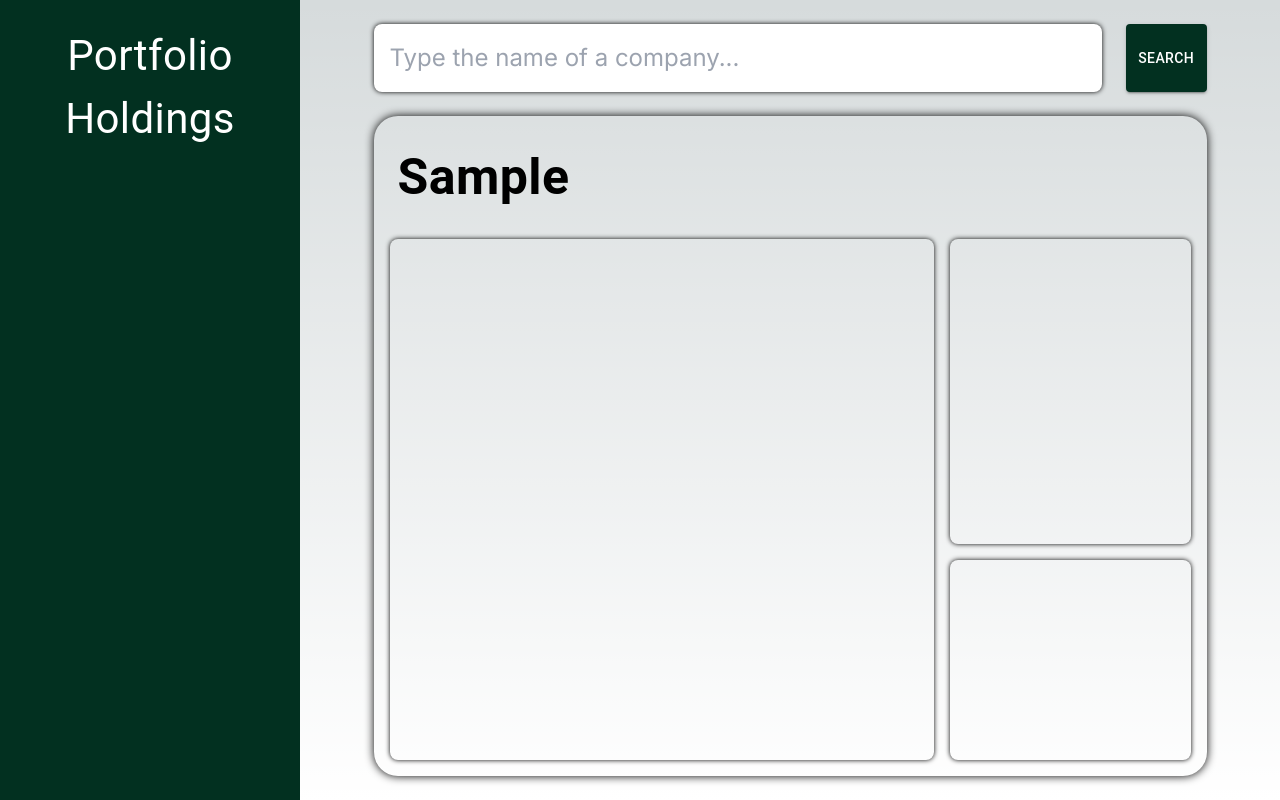
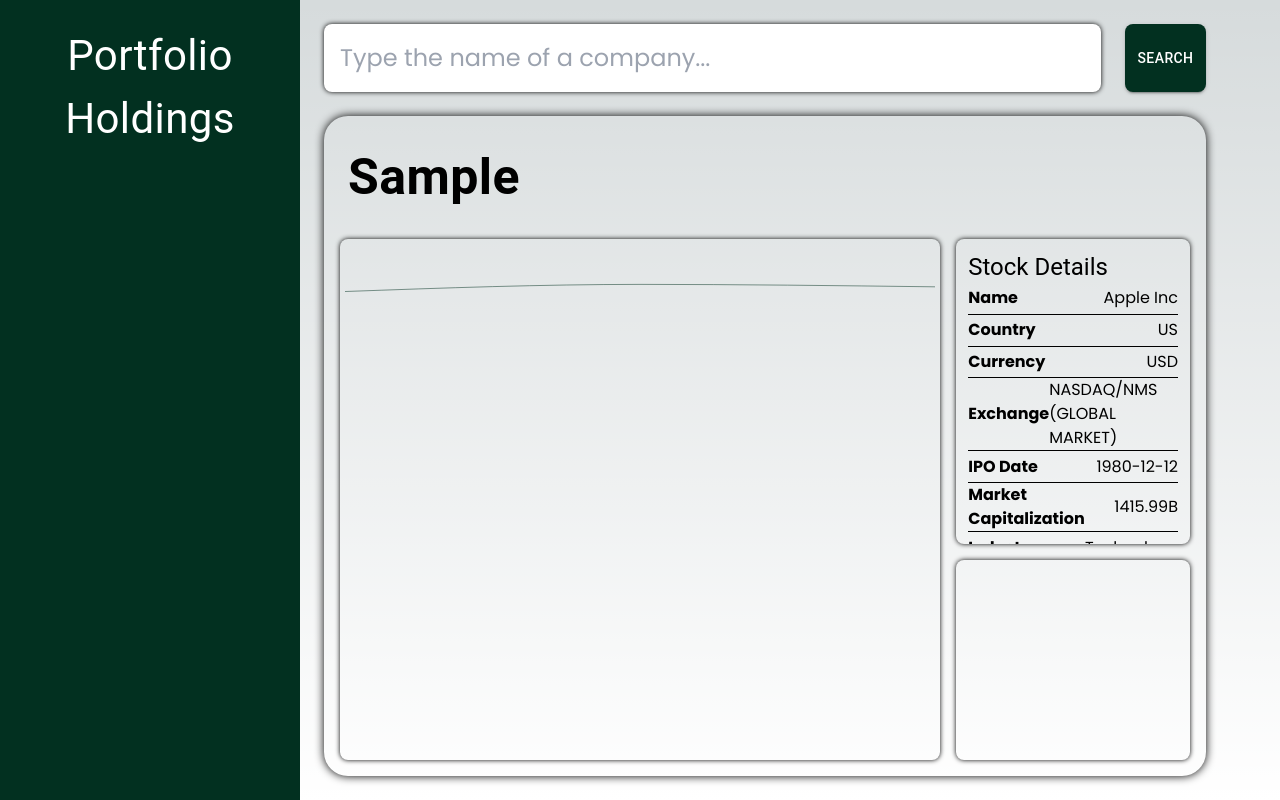
Before and after one commit to whitallee/stocks-for-noobs, a Next.js app: page /dashboard in a window 1280 px wide. Both pictures are taken after typing "Sample" into the empty fields and a click on the button "SEARCH". Built offline with nearby package versions, Linux system fonts and the light colour scheme.

Commit message:
Create basic layout of dashboard with filler code

```diff
--- a/app/components/stock-interface.js
+++ b/app/components/stock-interface.js
@@ -1,17 +1,49 @@
 "use client";
 import { Box, Button, Stack, Typography } from "@mui/material";
 import { useState } from "react";
+import { convertUnixTimestampToDate } from "../helpers/date-helper";
+import {
+  Area,
+  AreaChart,
+  ResponsiveContainer,
+  Tooltip,
+  XAxis,
+  YAxis,
+} from "recharts";
 
-export default function StockInterface({ stockName }) {
+export default function StockInterface({ stockName, givenDetails, chartData }) {
+  const stockDetailsList = {
+    name: "Name",
+    country: "Country",
+    currency: "Currency",
+    exchange: "Exchange",
+    ipo: "IPO Date",
+    marketCapitalization: "Market Capitalization",
+    finnhubIndustry: "Industry",
+  };
+
+  const formatData = () => {
+    return chartData.c.map((item, index) => {
+      return {
+        value: item.toFixed(2),
+        date: convertUnixTimestampToDate(chartData.t[index]),
+      };
+    });
+  };
+
+  const convertMillionToBillion = (number) => {
+    return (number / 1000).toFixed(2);
+  };
+
   return (
     <Box
       border="none"
       borderRadius="24px"
       boxShadow="0px 0px 10px 0px"
       minWidth="300px"
-      width="85%"
+      width="90%"
       flex="1"
-      margin="24px auto"
+      margin="24px"
       padding="16px"
       display="flex"
       flexDirection="column"
@@ -25,6 +57,7 @@ export default function StockInterface({ stockName }) {
         border="none"
         minHeight="50px"
         padding="8px"
+        className="custom-font"
       >
         {stockName}
       </Typography>
@@ -32,17 +65,87 @@ export default function StockInterface({ stockName }) {
       <Box flex="1" display="flex" gap="16px">
         <Box
           flex="1"
+          flexShrink="0"
           border="none"
           borderRadius="8px"
           boxShadow="0px 0px 5px 0px"
-        ></Box>
-        <Stack minWidth="30%" display="flex" flexDirection="column" gap="16px">
+        >
+          <ResponsiveContainer>
+            <defs>
+              <linearGradient id="chartColor" x1="0" y1="0" x2="0" y2="1">
+                <stop offset="5%" stopColor="rgb(199 210 254)" stopOpacity={0.8} />
+                <stop offset="95%" stopColor="rgb(199 210 254)" stopOpacity={0} />
+              </linearGradient>
+            </defs>
+            <AreaChart data={formatData(chartData)}>
+              <Area
+                type="monotone"
+                dataKey="value"
+                stroke="#023020"
+                fillOpacity={1}
+                strokeWidth={0.5}
+                fill="url(chartColor)"
+              >
+                <Tooltip />
+                <XAxis dataKey={"date"} />
+                <YAxis domain={["dataMin", "dataMax"]} />
+              </Area>
+            </AreaChart>
+          </ResponsiveContainer>
+        </Box>
+        <Stack
+          maxWidth="27.5%"
+          display="flex"
+          flexDirection="column"
+          gap="16px"
+        >
           <Box
             flex="1"
             border="none"
             borderRadius="8px"
             boxShadow="0px 0px 5px 0px"
-          ></Box>
+            padding="12px"
+            overflow="auto"
+            className="scrollbar"
+          >
+            <Typography variant="h5" className="custom-font">
+              Stock Details
+            </Typography>
+            <ul
+              style={{
+                width: "100%",
+                height: "100%",
+                display: "flex",
+                flexDirection: "column",
+                justifyContent: "space-between",
+              }}
+              className="divide-y-1"
+            >
+              {Object.keys(stockDetailsList).map((detail) => {
+                return (
+                  <li
+                    key={detail}
+                    style={{
+                      display: "flex",
+                      flex: 1,
+                      justifyContent: "space-between",
+                      alignItems: "center",
+                      borderBottom: "1px solid black",
+                    }}
+                  >
+                    <span>
+                      <strong>{stockDetailsList[detail]}</strong>
+                    </span>
+                    <span>
+                      {detail === "marketCapitalization"
+                        ? `${convertMillionToBillion(givenDetails[detail])}B`
+                        : givenDetails[detail]}
+                    </span>
+                  </li>
+                );
+              })}
+            </ul>
+          </Box>
           <Typography
             border="none"
             borderRadius="8px"
--- /dev/null
+++ b/app/constants/config.js
@@ -0,0 +1,6 @@
+export const chartConfig = {
+    "1D": {days: 1, weeks: 0, months: 0, years: 0, resolution: "1"},
+    "1W": {days: 0, weeks: 1, months: 0, years: 0, resolution: "15"},
+    "1M": {days: 0, weeks: 0, months: 1, years: 0, resolution: "60"},
+    "1Y": {days: 0, weeks: 0, months: 0, years: 1, resolution: "D"},
+}
--- /dev/null
+++ b/app/constants/mock.js
@@ -0,0 +1,87 @@
+export const mockSearchResults = {
+    "count": 4,
+    "result": [
+      {
+        "description": "APPLE INC",
+        "displaySymbol": "AAPL",
+        "symbol": "AAPL",
+        "type": "Common Stock"
+      },
+      {
+        "description": "APPLE INC",
+        "displaySymbol": "AAPL.SW",
+        "symbol": "AAPL.SW",
+        "type": "Common Stock"
+      },
+      {
+        "description": "APPLE INC",
+        "displaySymbol": "APC.BE",
+        "symbol": "APC.BE",
+        "type": "Common Stock"
+      },
+      {
+        "description": "APPLE INC",
+        "displaySymbol": "APC.DE",
+        "symbol": "APC.DE",
+        "type": "Common Stock"
+      }
+    ]
+  }
+
+export const mockCompanyDetails = {
+    "country": "US",
+    "currency": "USD",
+    "exchange": "NASDAQ/NMS (GLOBAL MARKET)",
+    "ipo": "1980-12-12",
+    "marketCapitalization": 1415993,
+    "name": "Apple Inc",
+    "phone": "14089961010",
+    "shareOutstanding": 4375.47998046875,
+    "ticker": "AAPL",
+    "weburl": "https://www.apple.com/",
+    "logo": "https://static.finnhub.io/logo/87cb30d8-80df-11ea-8951-00000000092a.png",
+    "finnhubIndustry":"Technology"
+  }
+
+export const mockStockQuote = {
+    "c": 261.74,
+    "h": 263.31,
+    "l": 260.68,
+    "o": 261.07,
+    "pc": 259.45,
+    "t": 1582641000
+  }
+
+export const mockHistoricalData = {
+    "c": [
+      217.68,
+      221.03,
+      219.89
+    ],
+    "h": [
+      222.49,
+      221.5,
+      220.94
+    ],
+    "l": [
+      217.19,
+      217.1402,
+      218.83
+    ],
+    "o": [
+      221.03,
+      218.55,
+      220
+    ],
+    "s": "ok",
+    "t": [
+      1569297600,
+      1569384000,
+      1569470400
+    ],
+    "v": [
+      33463820,
+      24018876,
+      20730608
+    ]
+  }
--- a/app/dashboard/page.js
+++ b/app/dashboard/page.js
@@ -3,12 +3,29 @@
 import { Box, Button, Stack, Typography } from "@mui/material";
 import { useState } from "react";
 import StockInterface from "../components/stock-interface";
+import {
+  mockCompanyDetails,
+  mockHistoricalData,
+  mockSearchResults,
+} from "../constants/mock";
+
 
 export default function Dashboard() {
-  const [stockName, setStockName] = useState("");
+  const [input, setInput] = useState("");
   const [displayedStock, setDisplayedStock] = useState("");
+  const [matches, setMatches] = useState(mockSearchResults.result);
 
-  const handleSearch = () => { };
+  const [data, setData] = useState(mockHistoricalData);
+  const [filter, setFilter] = useState("1W")
+
+  const clear = () => {
+    setInput("");
+    setMatches([]);
+  };
+
+  const updateMatches = () => {
+    setMatches(mockSearchResults.result);
+  };
 
   return (
     <Box height="100vh" width="100vw" display="flex" alignItems="flex-start">
@@ -24,7 +41,8 @@ export default function Dashboard() {
         <Typography
           fontSize="42px"
           textAlign="center"
-        //   border="2px solid red"
+          className="custom-font"
+          //   border="2px solid red"
         >
           Portfolio Holdings
         </Typography>
@@ -45,13 +63,13 @@ export default function Dashboard() {
           display="flex"
           gap="24px"
           //   border="2px solid red"
-          width="85%"
-          margin="0 auto"
-          marginTop="24px"
+          width="90%"
+          margin="24px"
+          marginBottom="0px"
         >
           <input
             type="text"
-            value={stockName}
+            value={input}
             style={{
               width: "100%",
               padding: "16px",
@@ -61,30 +79,78 @@ export default function Dashboard() {
               boxShadow: "0px 0px 5px 0px",
             }}
             placeholder="Type the name of a company..."
-            onChange={(e) => setStockName(e.target.value)}
+            onChange={(e) => setInput(e.target.value)}
+            onKeyDown={(e) => {
+              if (e.key == "Enter") {
+                setDisplayedStock(input);
+                updateMatches();
+                clear();
+              }
+            }}
           />
           <Button
             variant="contained"
-            sx={{ backgroundColor: "#023020" }}
+            sx={{ backgroundColor: "#023020", borderRadius: "8px" }}
+            className="custom-font"
             onClick={() => {
-              setDisplayedStock(stockName);
-              setStockName("");
+              setDisplayedStock(input);
+              clear();
             }}
           >
             Search
           </Button>
+          {input && matches.length > 0 ? (
+            <ul
+              style={{
+                position: "absolute",
+                top: 100,
+                width: "50%",
+                borderRadius: "8px",
+                height: "300px",
+                overflowY: "scroll",
+                backgroundColor: "white",
+                boxShadow: "0px 0px 5px 0px",
+              }}
+              className="scrollbar"
+            >
+              {matches.map((match) => {
+                return (
+                  <li
+                    key={match.symbol}
+                    style={{
+                      cursor: "pointer",
+                      padding: "24px",
+                      margin: "12px",
+                      display: "flex",
+                      borderRadius: "8px",
+                      alignItems: "center",
+                      justifyContent: "space-between",
+                    }}
+                    className="hover:bg-green-200"
+                  >
+                    <span>{match.symbol}</span>
+                    <span>{match.description}</span>
+                  </li>
+                );
+              })}
+            </ul>
+          ) : null}
         </Box>
         {displayedStock ? (
-          <StockInterface stockName={displayedStock} />
+          <StockInterface
+            stockName={displayedStock}
+            givenDetails={mockCompanyDetails}
+            chartData={mockHistoricalData}
+          />
         ) : (
           <Box
             border="none"
             borderRadius="24px"
             boxShadow="0px 0px 10px 0px"
             minWidth="300px"
-            width="85%"
+            width="90%"
             flex="1"
-            margin="24px auto"
+            margin="24px"
             padding="16px"
             display="flex"
             flexDirection="column"
@@ -97,6 +163,7 @@ export default function Dashboard() {
               color="rgba(0,0,0,.7)"
               textAlign="center"
               maxWidth="50%"
+              className="custom-font"
             >
               Sorry... we don&apos;t know that one. Please search for a stock!
             </Typography>
--- a/app/globals.css
+++ b/app/globals.css
@@ -1,6 +1,14 @@
 @tailwind base;
 @tailwind components;
 @tailwind utilities;
+
+* {
+  font-family: "Poppins", sans-serif;
+}
+
+.custom-font {
+  font-family: "Poppins", sans-serif;
+}
 
 :root {
   --foreground-rgb: 0, 0, 0;
@@ -31,3 +39,19 @@ body {
     text-wrap: balance;
   }
 }
+
+@layer copmonents {
+  .scrollbar::-webkit-scrollbar {
+    width: 4px;
+  }
+
+  .scrollbar::-webkit-scrollbar-track {
+    background: transparent;
+  }
+
+  .scrollbar::-webkit-scrollbar-thumb {
+    background-color: #023020;
+    width: 5px;
+    border-radius: 10px;
+  }
+}
--- /dev/null
+++ b/app/helpers/date-helper.js
@@ -0,0 +1,15 @@
+export const convertDateToUnixTimestamp = (date) => {
+    return Math.floor(date.getTime() / 1000);
+};
+
+export const convertUnixTimestampToDate = (timestamp) => {
+    const milliseconds = timestamp*1000;
+    return new Date(milliseconds).toLocaleDateString();
+};
+
+export const createDate = (date, days, weeks, months, years) => {
+    let newDate = new Date(date);
+    newDate.setDate(newDate.getDate() + days + 7*weeks);
+    newDate.setMonth(newDate.getMonth() + months);
+    newDate.setFullYear(newDate.getFullYear() + years);
+};
--- a/app/layout.tsx
+++ b/app/layout.tsx
@@ -16,6 +16,11 @@ export default function RootLayout({
 }>) {
   return (
     <html lang="en">
+      <head>
+        <link rel="preconnect" href="https://fonts.googleapis.com"></link>
+        <link rel="preconnect" href="https://fonts.gstatic.com"></link>
+        <link href="https://fonts.googleapis.com/css2?family=Poppins:ital,wght@0,100;0,200;0,300;0,400;0,500;0,600;0,700;0,800;0,900;1,100;1,200;1,300;1,400;1,500;1,600;1,700;1,800;1,900&display=swap" rel="stylesheet"></link>
+      </head>
       <body className={inter.className}>{children}</body>
     </html>
   );
```
Also changed, not shown: package.json (+6 -4 lines), 1 other file (tests, documents, lock files or other folders).
